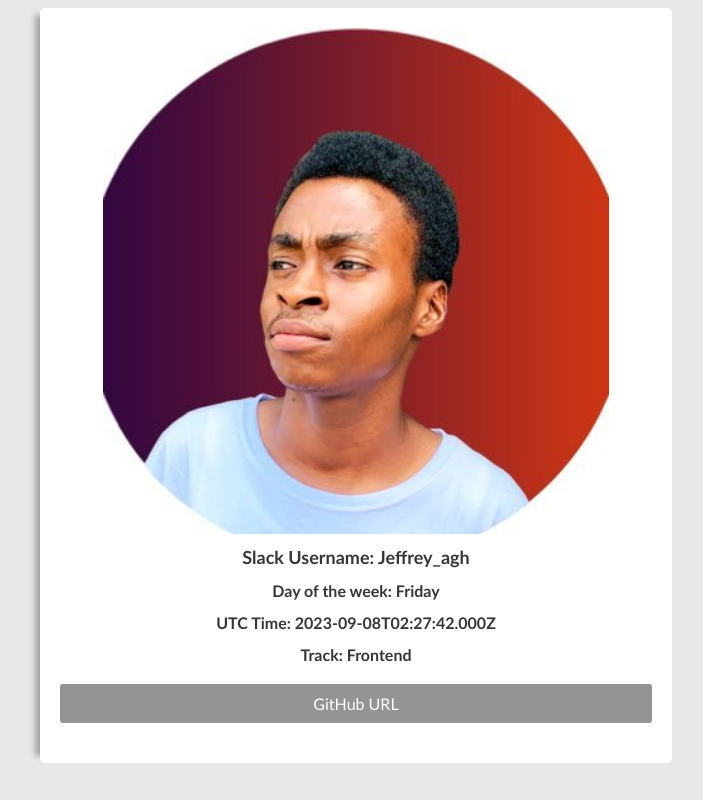
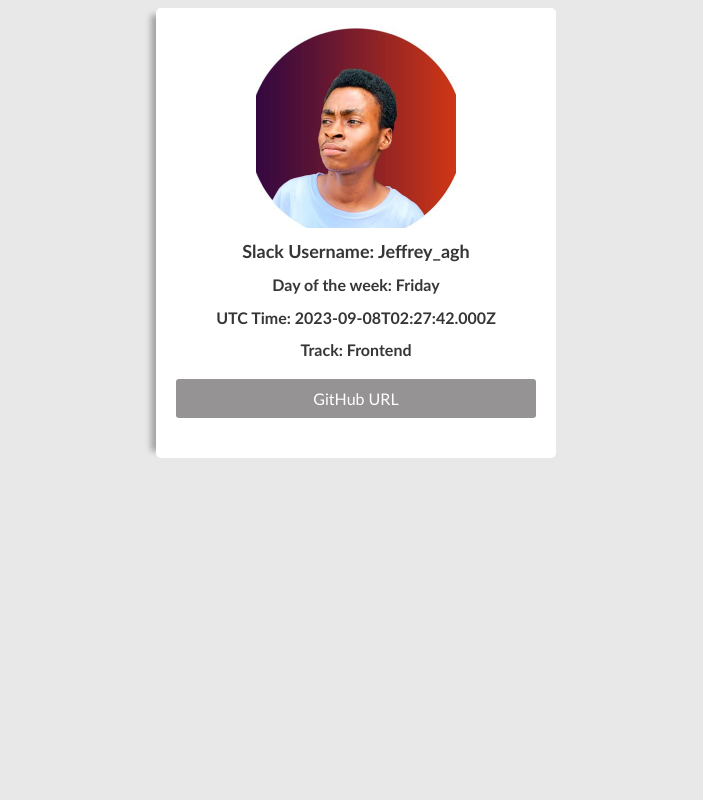
Before and after one commit to AghahowaJeffrey/HNGx_stage1, a plain HTML site: page index.html in a window 1280 px wide. Shown: the whole page, without its empty margins (284-987 px from the left). Drawn offline with Linux system fonts and the light colour scheme.

Commit message:
reduced profile size

```diff
--- a/index.html
+++ b/index.html
@@ -9,7 +9,7 @@
 <body>
     <div class="container">
         <div class="profile_img">
-            <img src="profile.jpg" alt="Jeffrey_agh" data-testid="slackDisplayImage">
+            <img src="profile.jpg" alt="Jeffrey_agh" data-testid="slackDisplayImage" height="200px">
         </div>
         <div class="content">
             <h1 data-testid="slackUserName">Slack Username: Jeffrey_agh</h1>
--- a/style.css
+++ b/style.css
@@ -9,6 +9,7 @@ body {
     margin: 0 auto;
     padding: 20px 0 ;
     width: 50%;
+    max-width: 400px;
     background: hsl(0, 0%, 100%);
     border-radius: 5px;
     box-shadow: -12px 0px 6px -7px rgba(0,0,0,0.3);
@@ -17,7 +18,7 @@ body {
 }
 
 .profile_img {
-    width: 80%;
+    width: 50%;
     height: auto;
     margin: 0 auto;
 }
```
